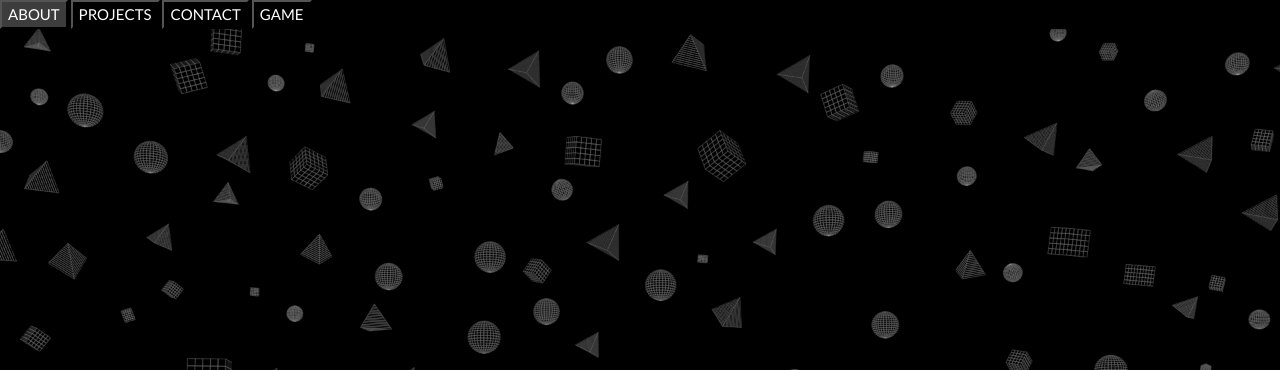
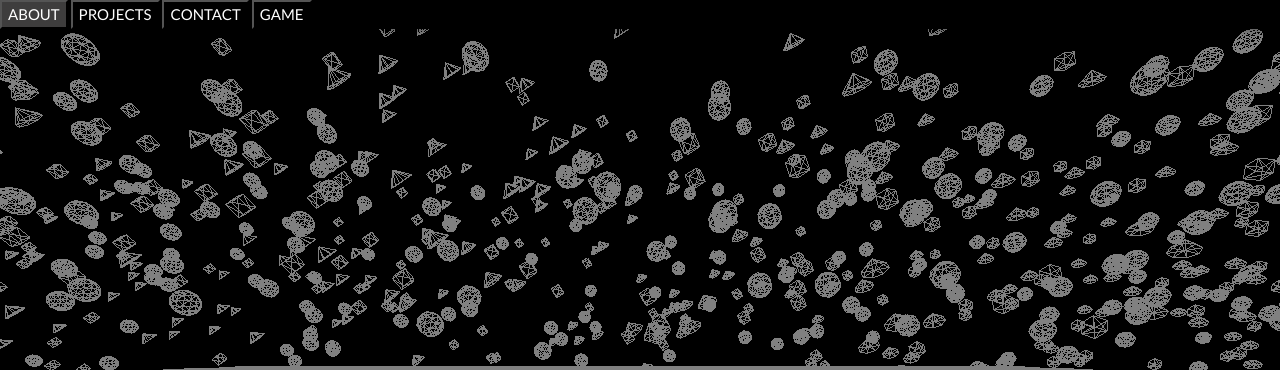
Before and after one commit to fqurishi/fqurishi.github.io, a plain HTML site: page index.html in a window 1280 px wide. Shown: the top 370 px of the page. Drawn offline with nearby package versions, Linux system fonts and the light colour scheme; animation ran at ten frames a second.

Commit message:
changing home page to be dynamic

```diff
--- a/index.html
+++ b/index.html
@@ -48,7 +48,8 @@
   <!-- The Home Section -->
  <div id="home" class="tabcontent">
 <div class="bg">
-<img src="/images/background.png" class="bg" alt="Faisl Qurishi">
+  <script src="./pages/js/indexPage.js" type="module">
+  </script>
   <div class="w3-display-middle" style="white-space:nowrap;">
     <span class="w3-center w3-padding-large w3-white w3-xlarge w3-wide w3-animate-opacity">Faisl Qurishi</span>
   </div>
@@ -56,28 +57,8 @@
 </div>
 
 
-
 <!-- End Page Content -->
 </div>
-<script>
-// Used to toggle the menu
-function openPage(pageName,elmnt,color) {
-  var i, tabcontent, tablinks;
-  tabcontent = document.getElementsByClassName("tabcontent");
-  for (i = 0; i < tabcontent.length; i++) {
-    tabcontent[i].style.display = "none";
-  }
-  tablinks = document.getElementsByClassName("w3-bar-item w3-button w3-padding-large w3-hide-small");
-  for (i = 0; i < tablinks.length; i++) {
-    tablinks[i].style.backgroundColor = "";
-  }
-  document.getElementById(pageName).style.display = "block";
-}
-
-// Get the element with id="defaultOpen" and click on it
-document.getElementById("defaultOpen").click();
-
-</script>
 
 </body>
 </html>
--- /dev/null
+++ b/pages/js/indexPage.js
@@ -0,0 +1,127 @@
+import * as THREE from 'https://cdn.jsdelivr.net/npm/three@0.118/build/three.module.js';
+
+
+const scene = new THREE.Scene();
+const camera = new THREE.PerspectiveCamera( 75, window.innerWidth / window.innerHeight, 0.1, 1000 );
+
+const renderer = new THREE.WebGLRenderer();
+renderer.setPixelRatio( window.devicePixelRatio );
+renderer.setSize( window.innerWidth, window.innerHeight );
+document.body.appendChild( renderer.domElement );
+
+//lights
+const light = new THREE.PointLight();
+light.position.set( 200, 100, 150 );
+scene.add( light );
+
+//space objects
+const cubeArray = [];
+const sphereArray = [];
+const coneArray = [];
+for (let i = 0; i < 500; i++){
+    addCubes();
+    addSpheres();
+    addTriangles();
+}
+
+
+
+//grid
+const gridHelper = new THREE.GridHelper( 400, 40, 0x808080, 0x808080 );
+gridHelper.position.y = 0;
+gridHelper.position.x = 0;
+gridHelper.rotateX(0.1);
+scene.add( gridHelper );
+
+
+//camera position
+camera.position.z = 65;
+camera.position.y = 3;
+camera.position.x = 5;
+
+const animate = function () {
+    requestAnimationFrame( animate );
+    for (let i = 0; i < 500; i++){
+        cubeArray[i].rotation.x += 0.01;
+        cubeArray[i].position.x += 0.025;
+        cubeArray[i].rotation.y += 0.005;
+        cubeArray[i].rotation.z += 0.01;
+        sphereArray[i].rotation.x += 0.01;
+        sphereArray[i].position.x += 0.025;
+        sphereArray[i].rotation.y += 0.005;
+        sphereArray[i].rotation.z += 0.01;
+        coneArray[i].rotation.x += 0.01;
+        coneArray[i].position.x += 0.025;
+        coneArray[i].rotation.y += 0.005;
+        coneArray[i].rotation.z += 0.01;
+    }
+
+    renderer.render( scene, camera );
+};
+
+animate();
+
+function addCubes(){
+    const geometry = new THREE.BoxGeometry();
+    const material = new THREE.MeshBasicMaterial( { color: 0x808080, wireframe: true } );
+    const cube = new THREE.Mesh( geometry, material );
+    let x,y,z;
+    x = THREE.MathUtils.randFloat(-200,200);
+    y = THREE.MathUtils.randFloat(8,40);
+    z = THREE.MathUtils.randFloat(-26,30);
+    cube.position.set(x,y,z);
+    scene.add( cube );
+    cubeArray.push(cube);
+}
+function addSpheres(){
+    const geometry = new THREE.SphereGeometry();
+    const material = new THREE.MeshBasicMaterial( { color: 0x808080, wireframe: true } );
+    const sphere = new THREE.Mesh( geometry, material );
+    let x,y,z;
+    x = THREE.MathUtils.randFloat(-200,200);
+    y = THREE.MathUtils.randFloat(8,40);
+    z = THREE.MathUtils.randFloat(-26,30);
+    sphere.position.set(x,y,z);
+    scene.add( sphere );
+    sphereArray.push(sphere);
+
+}
+function addTriangles(){
+    const geometry = new THREE.ConeGeometry();
+    const material = new THREE.MeshBasicMaterial( { color: 0x808080, wireframe: true } );
+    const triangle = new THREE.Mesh( geometry, material );
+    let x,y,z;
+    x = THREE.MathUtils.randFloat(-200,200);
+    y = THREE.MathUtils.randFloat(8,40);
+    z = THREE.MathUtils.randFloat(-26,30);
+    triangle.position.set(x,y,z);
+    scene.add( triangle );
+    coneArray.push(triangle);
+
+}
+
+function onWindowResize() {
+
+    camera.aspect = window.innerWidth / window.innerHeight;
+    camera.updateProjectionMatrix();
+
+    renderer.setSize( window.innerWidth, window.innerHeight );
+
+}
+
+
+function openPage(pageName,elmnt,color) {
+    var i, tabcontent, tablinks;
+    tabcontent = document.getElementsByClassName("tabcontent");
+    for (i = 0; i < tabcontent.length; i++) {
+      tabcontent[i].style.display = "none";
+    }
+    tablinks = document.getElementsByClassName("w3-bar-item w3-button w3-padding-large w3-hide-small");
+    for (i = 0; i < tablinks.length; i++) {
+      tablinks[i].style.backgroundColor = "";
+    }
+    document.getElementById(pageName).style.display = "block";
+  }
+
+  // Get the element with id="defaultOpen" and click on it
+  document.getElementById("defaultOpen").click();
--- a/pages/js/main.js
+++ b/pages/js/main.js
@@ -118,10 +118,6 @@ class BasicCharacterController {
     const acc = this._acceleration.clone();
     if (this._input._keys.shift) {
       acc.multiplyScalar(5.0);
-    }
-
-    if (this._stateMachine._currentState.Name == 'dance') {
-      acc.multiplyScalar(0.0);
     }
 
     if (this._input._keys.forward) {
```
Also changed, not shown: pages/chat.html (+0 -14 lines), 2 other files.
